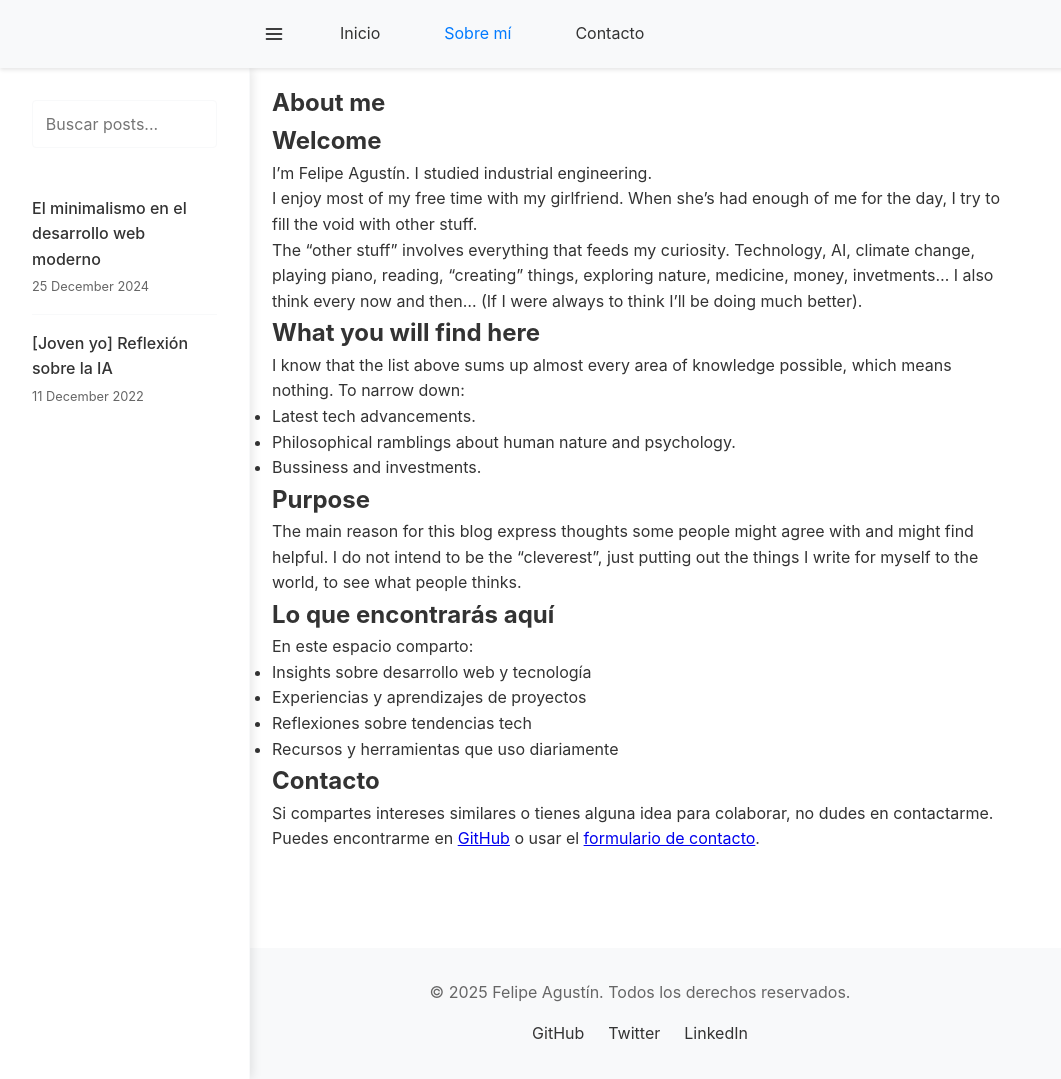
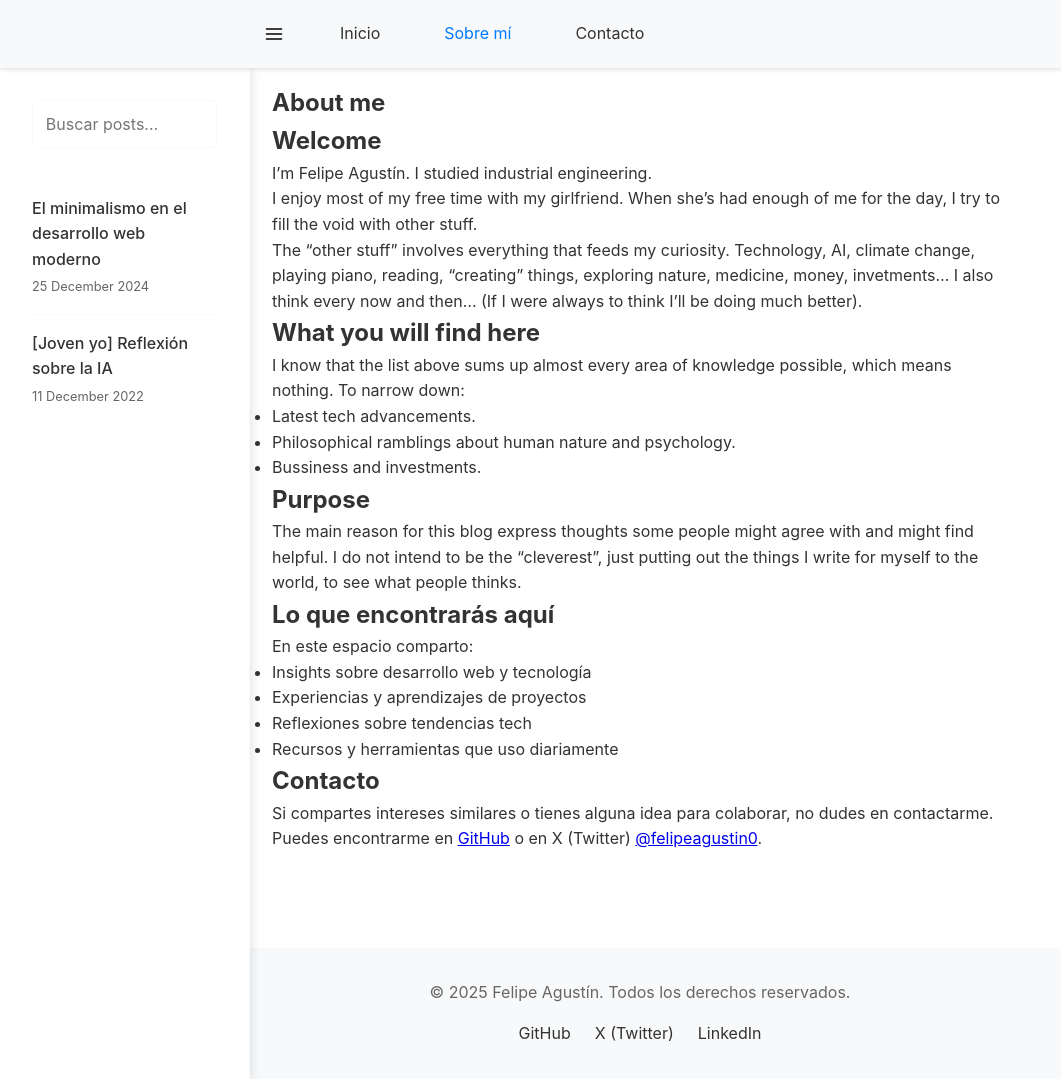
Before and after one commit to 12lockedin/12lockedin.github.io, a Jekyll site: the page built from _pages/about.md, in a window 1280 px wide and 1079 px high. Shown: the whole window, without its empty margins (0-1061 px from the left). Built offline with Jekyll 4.4.1, drawn with Linux system fonts in a browser that asks for light colours; some of the changed lines change nothing that is shown.

Commit message:
Arreglados enlaces Twitter y LinkedIn

```diff
--- a/_includes/footer.html
+++ b/_includes/footer.html
@@ -4,8 +4,8 @@
         <div class="social-links">
             <ul>
                 <li><a href="https://github.com/12lockedin" target="_blank" rel="noopener">GitHub</a></li>
-                <li><a href="https://twitter.com/tuUsuario" target="_blank" rel="noopener">Twitter</a></li>
-                <li><a href="https://linkedin.com/in/tuUsuario" target="_blank" rel="noopener">LinkedIn</a></li>
+                <li><a href="https://x.com/felipeagustin0" target="_blank" rel="noopener">X (Twitter)</a></li>
+                <li><a href="https://www.linkedin.com/in/felipeagcg/" target="_blank" rel="noopener">LinkedIn</a></li>
             </ul>
         </div>
     </div>
--- a/_pages/about.md
+++ b/_pages/about.md
@@ -38,4 +38,4 @@
 
 ## Contacto
 
-Si compartes intereses similares o tienes alguna idea para colaborar, no dudes en contactarme. Puedes encontrarme en [GitHub](https://github.com/12lockedin) o usar el [formulario de contacto](/contact).
+Si compartes intereses similares o tienes alguna idea para colaborar, no dudes en contactarme. Puedes encontrarme en [GitHub](https://github.com/12lockedin) o en X (Twitter) [@felipeagustin0](https://x.com/felipeagustin0).
```
